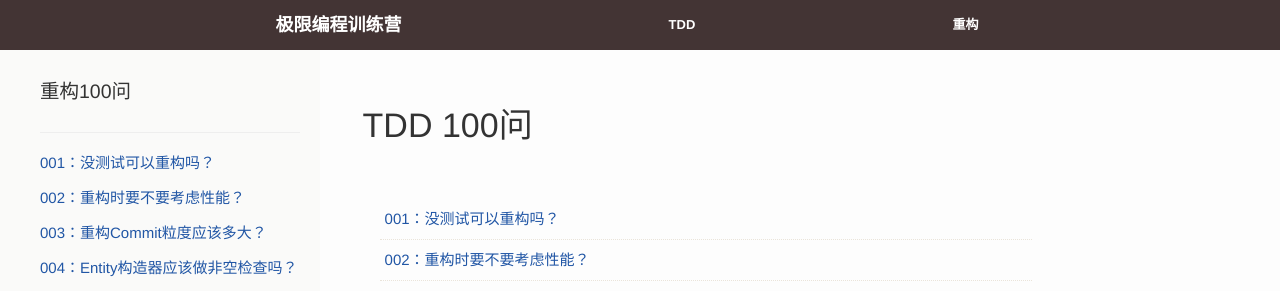
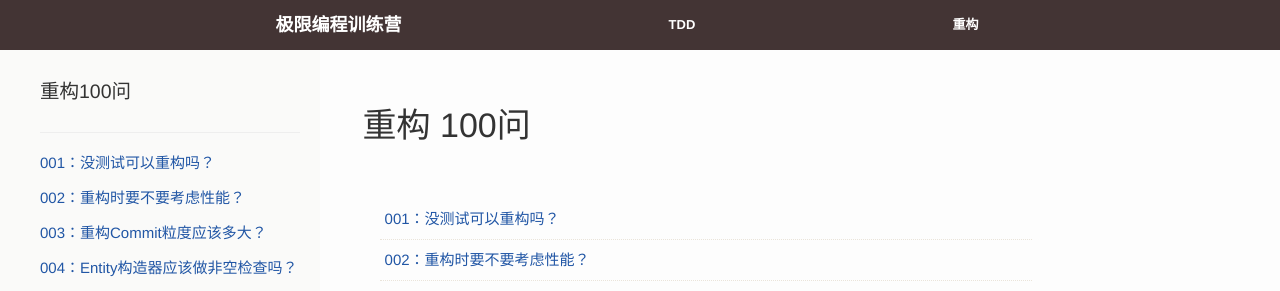
Before and after one commit to xp-bootcamp/xp-bootcamp.github.io, a Jekyll site: the page built from page/02-refactring.html, in a window 1280 px wide. Shown: the top 291 px of the page. Built offline with Jekyll 4.4.1, drawn with Linux system fonts in a browser that asks for light colours; nearby versions of some CDN libraries; comment, search, counter and statistics services are not loaded; a style sheet for code colours, icons or effects is not loaded.

Commit message:
Update style
Signed-off-by: Yuan Shenjian <sjyuan@thoughtworks.com>

```diff
--- a/page/02-refactring.html
+++ b/page/02-refactring.html
@@ -7,7 +7,7 @@ summary: 重构专栏
 active: "重构"
 ---
 
-<h1>TDD 100问</h1>
+<h1>重构 100问</h1>
 
 <!--<div class="archive-toc-top">-->
 <!--  {% for page in site.pages limit: 200 %}-->
```
